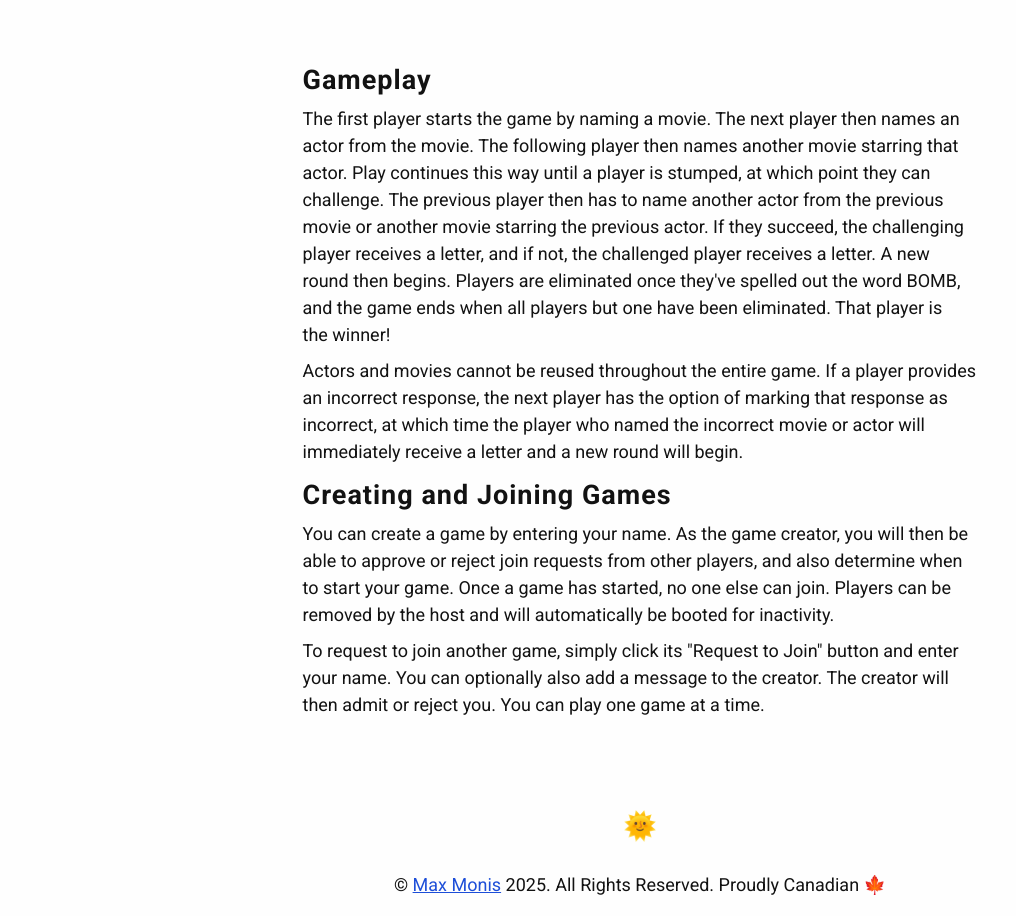
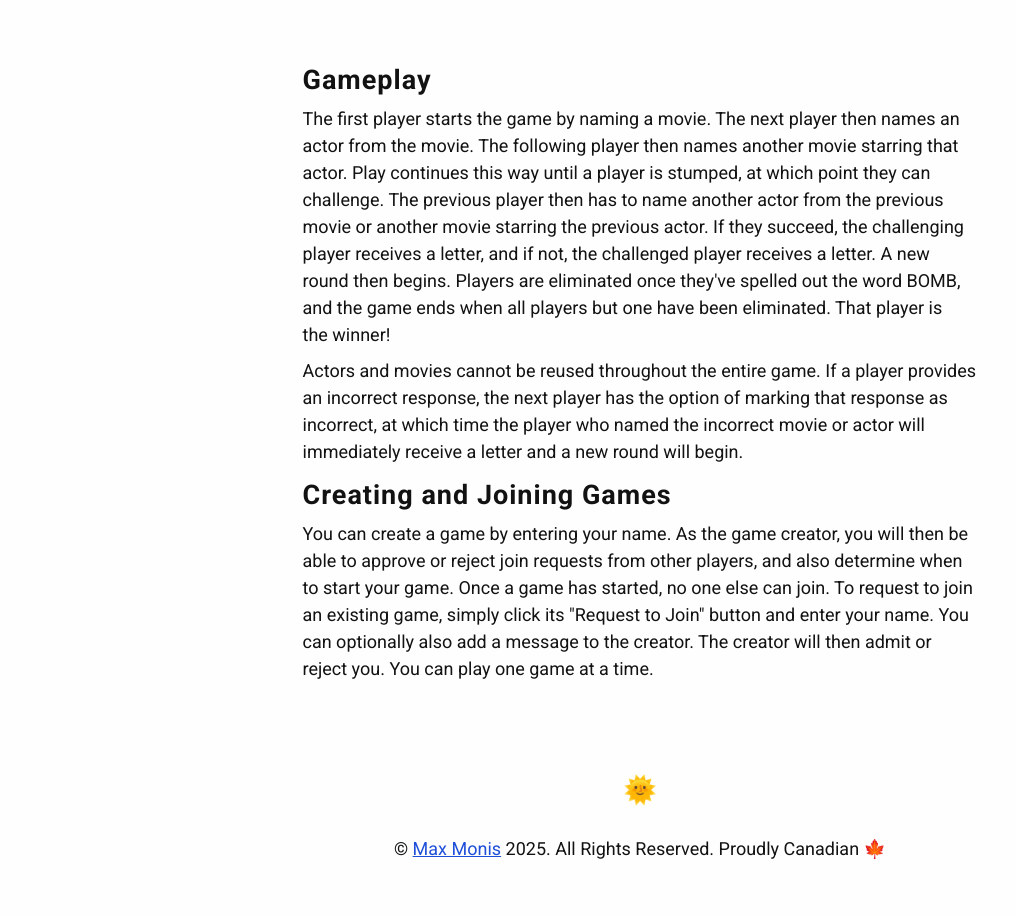
Before and after one commit to maxmonis/BOMB, a website built with Vite: page index.html in a window 1280 px wide. Shown: the part 136-1052 px from the top of the page, without its empty margins (0-1016 px from the left). After the commit the page ends 1016 px from the top, so only its background shows below. Built offline with nearby package versions, Linux system fonts and the light colour scheme; no server answers.

Commit message:
Minor UI update

```diff
--- a/index.html
+++ b/index.html
@@ -197,14 +197,10 @@
             You can create a game by entering your name. As the game creator,
             you will then be able to approve or reject join requests from other
             players, and also determine when to start your game. Once a game has
-            started, no one else can join. Players can be removed by the host
-            and will automatically be booted for inactivity.
-          </p>
-          <p>
-            To request to join another game, simply click its "Request to Join"
-            button and enter your name. You can optionally also add a message to
-            the creator. The creator will then admit or reject you. You can play
-            one game at a time.
+            started, no one else can join. To request to join an existing game,
+            simply click its "Request to Join" button and enter your name. You
+            can optionally also add a message to the creator. The creator will
+            then admit or reject you. You can play one game at a time.
           </p>
         </section>
       </div>
```
